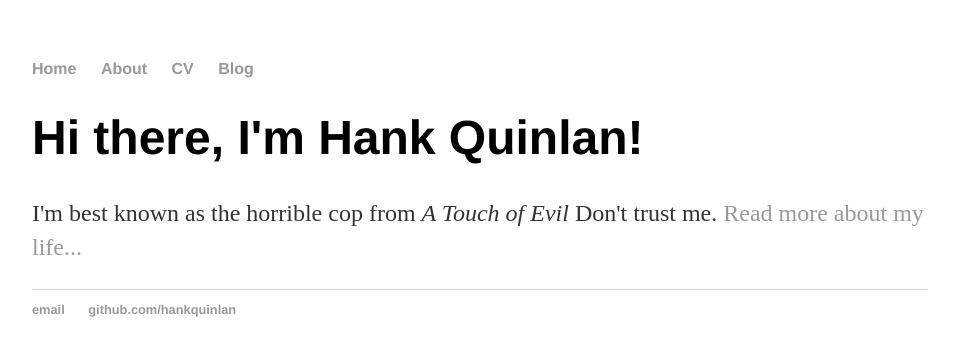
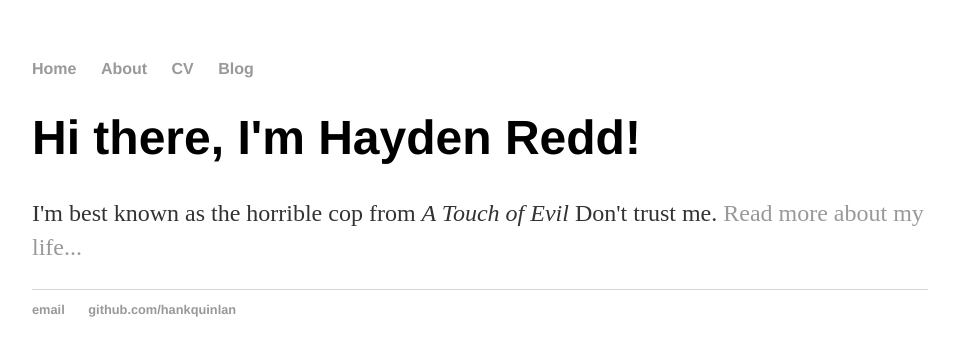
Before and after one commit to hsmay1111/hsmay1111.github.io, a Jekyll site: the page built from index.html, in a window 1280 px wide. Shown: the top 356 px of the page, without its empty margins (160-1115 px from the left). Built offline with Jekyll 4.4.1, drawn with Linux system fonts in a browser that asks for light colours.

Commit message:
Update index.html

```diff
--- a/index.html
+++ b/index.html
@@ -1,8 +1,8 @@
 ---
 layout: default
-title: Hank Quinlan, Horrible Cop
+title: Hayden Redd, Data Analyst
 ---
 <div class="blurb">
-	<h1>Hi there, I'm Hank Quinlan!</h1>
+	<h1>Hi there, I'm Hayden Redd!</h1>
 	<p>I'm best known as the horrible cop from <em>A Touch of Evil</em> Don't trust me. <a href="/about">Read more about my life...</a></p>
 </div><!-- /.blurb -->
```
